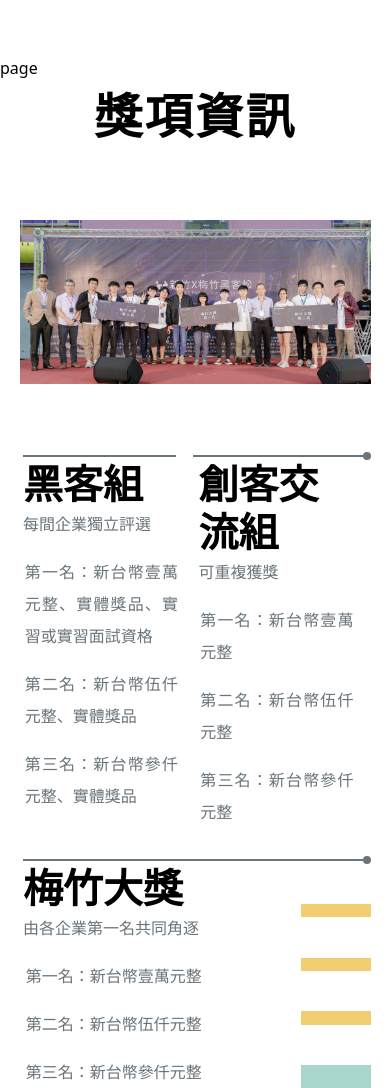
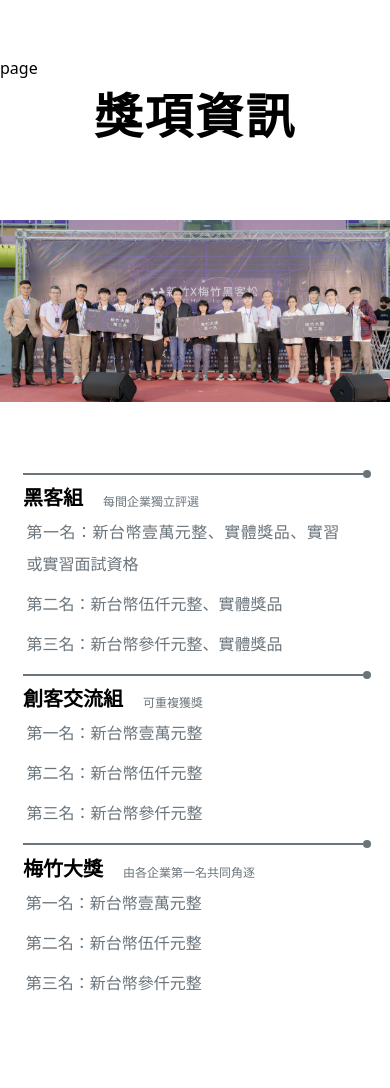
Before and after one commit to Official-Meichu-Hackathon/2023-singup, a Next.js app: page / in a window 390 px wide. After the commit the page ends 999 px from the top, so only its background shows below. Built offline with nearby package versions, Linux system fonts and the light colour scheme.

Commit message:
feat: rwd

```diff
--- a/components/Award.jsx
+++ b/components/Award.jsx
@@ -32,9 +32,27 @@ const Award = () =>{
     ]
     return(
         <>
-        <div className='mx-[5%] text-[#6A747B]' id='Award'>
+        <div className='md:mx-[5%] text-[#6A747B]' id='Award'>
             <h2 className = 'w-full mx-auto text-black'>獎項資訊 </h2>
-            <img src = 'assets/images/award.png' alt = 'hackathron award' className = 'my-[8vh]'/>
+            <img src = 'assets/images/award.png' alt = 'hackathron award' className = 'my-[8vh] w-full h-auto'/>
+            <div className = 'block md:hidden mx-[5%]'>
+                <div className ="flex items-center ml-[1%] my-[3%]">
+                    <div className ="flex-1 border-t-2  border-solid border-[#6A747B]"></div>
+                    <div className='rounded-full w-2 h-2 bg-[#6A747B]'></div>
+                </div>
+                <Award_each item = {items[0]}/>
+                <div className ="flex items-center ml-[1%] my-[3%]">
+                    <div className ="flex-1 border-t-2  border-solid border-[#6A747B]"></div>
+                    <div className='rounded-full w-2 h-2 bg-[#6A747B]'></div>
+                </div>
+                <Award_each item = {items[1]}/>
+                <div className ="flex items-center ml-[1%] my-[3%]">
+                    <div className ="flex-1 border-t-2  border-solid border-[#6A747B]"></div>
+                    <div className='rounded-full w-2 h-2 bg-[#6A747B]'></div>
+                </div>
+                <Award_each item = {items[2]}/>
+            </div>
+            <div className = 'hidden md:block'>
                 <div className ="flex items-center ml-[1%]">
                     <div className ="flex-1   h-full">
                         <div className='w-[90%] border-t-2 border-solid border-[#6A747B]'></div>
@@ -54,6 +72,7 @@ const Award = () =>{
                     <Award_each item = {items[2]}/>
                 </div>
             </div>
+        </div>
         </>
     );
 }
@@ -66,14 +85,15 @@ const Award_each = ({item}) => {
         <>
             <div className={item.block_css} >
                     <div className ="flex flex-wrap items-end w-[90%]">
-                        <h3 className ="w-fit mr-5 text-black">{item.team}</h3>
-                        <p>{item.description}</p>
+                        <h3 className ="w-fit mr-5 text-black hidden md:block ">{item.team}</h3>
+                        <h6 className ="w-fit mr-5 text-black block md:hidden">{item.team}</h6>
+                        <p className = 'leading-none text-[0.75em]'>{item.description}</p>
                     </div>
                 <div className='ml-[1%]'>
                     <div className="h-auto transition  duration-500 ease-[cubic-bezier(1,0,1,0)]">
                     {/* // "max-h-0 overflow-hidden transition  duration-500 ease-[cubic-bezier(0,1,0,1)]"}> */}
                     {item.award.map((item,index) => {
-                            return <p className='mt-4 pr-[10%]'>{item}</p>
+                            return <p className=' mt-2 md:mt-4 pr-[10%]'>{item}</p>
                         })}
                     </div>
                 </div>
--- a/styles/globals.css
+++ b/styles/globals.css
@@ -61,7 +61,11 @@ h5{
   font-weight: bold;
   line-height: 1;
 }
-
+h6{
+  font-size: 1.25em;
+  font-weight: bold;
+  line-height: 1;
+}
 p {
   font-size: 1em;
   line-height: 2;
```
Lines whose indentation alone changed are shown as unchanged.
